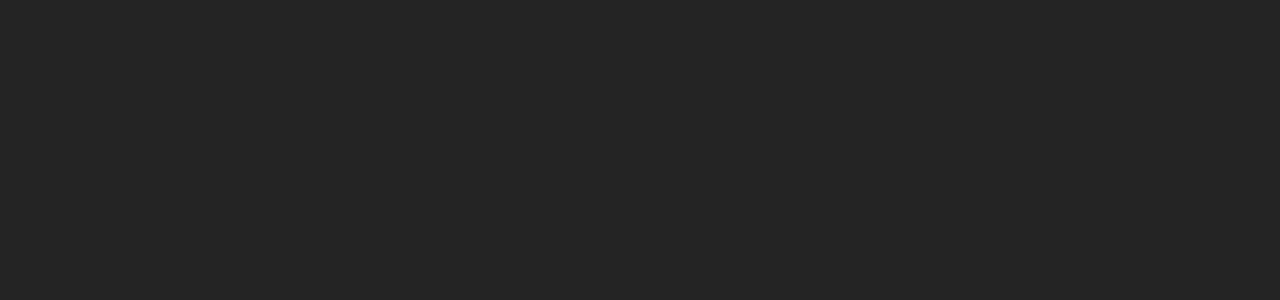
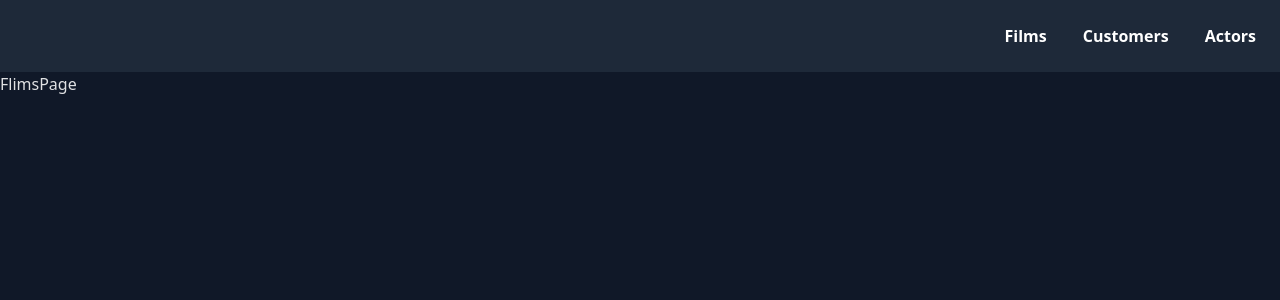
Before and after one commit to SandeebAdhikari/Project_Frontend, a React (Vite) app: page /films in a window 1280 px wide. Before the commit this address had no page. Shown: the top 300 px of the page. Built offline with nearby package versions, Linux system fonts and the light colour scheme.

Commit message:
basic frontend

```diff
--- a/package.json
+++ b/package.json
@@ -12,6 +12,7 @@
   "dependencies": {
     "@tailwindcss/postcss": "^4.1.13",
     "@tailwindcss/vite": "^4.1.13",
+    "lucide-react": "^0.544.0",
     "react": "^19.1.1",
     "react-dom": "^19.1.1",
     "react-router-dom": "^7.8.2"
--- a/src/App.tsx
+++ b/src/App.tsx
@@ -1,12 +1,20 @@
 import { Routes, Route } from "react-router-dom";
-import TopFlims from "./pages/MainPage";
+import NavBar from "./components/NavBar";
+import MainPage from "./pages/MainPage";
+import FlimsPage from "./pages/FlimsPage";
+import CustomersPage from "./pages/CustomersPage";
 
-function App() {
+const App = () => {
   return (
-    <Routes>
-      <Route path="/" element={<TopFlims />} />
-    </Routes>
+    <div className="bg-gray-900 min-h-screen">
+      <NavBar />
+      <Routes>
+        <Route path="/" element={<MainPage />} />
+        <Route path="/films" element={<FlimsPage />} />
+        <Route path="/customers" element={<CustomersPage />} />
+      </Routes>
+    </div>
   );
-}
+};
 
 export default App;
--- a/src/components/ActorCard.tsx
+++ b/src/components/ActorCard.tsx
@@ -18,13 +18,13 @@
     <div className="max-w-sm mx-auto p-4">
       <div
         onClick={() => setOpen(!open)}
-        className="bg-black/20 shadow-lg rounded-2xl p-4 cursor-pointer transition"
+        className="bg-black/20 shadow-lg rounded-2xl p-4 cursor-pointer transition text-center"
       >
         <h2 className="text-xl font-bold text-white-800">{label}</h2>
       </div>
 
       {open && (
-        <div className="mt-4 bg-black/20 p-4 rounded-2xl shadow-inner transition-all duration-500">
+        <div className="mt-4 bg-black/20 p-4 rounded-2xl shadow-inner transition-all duration-500 text-center">
           {Actors.length === 0 ? (
             <p className="text-gray-500">No Actors found</p>
           ) : (
@@ -32,11 +32,11 @@
               {Actors.map((Actor) => (
                 <div
                   key={Actor.Actor_id}
-                  className=" border-b-black text-center hover:bg-black hover:text-white hover:rounded-xl"
+                  className=" border-b-black hover:bg-black hover:text-white hover:rounded-xl"
                 >
                   <div className="text-white font-semibold cursor-pointer ">
-                    {Actor.first_name}
-                  </div>{" "}
+                    {Actor.first_name} {Actor.last_name}
+                  </div>
                 </div>
               ))}
             </div>
--- a/src/components/FlimsCard.tsx
+++ b/src/components/FlimsCard.tsx
@@ -19,13 +19,13 @@
     <div className="max-w-sm mx-auto p-4">
       <div
         onClick={() => setOpen(!open)}
-        className="bg-black/20 shadow-lg rounded-2xl p-4 cursor-pointer transition"
+        className="bg-black/20 shadow-lg rounded-2xl p-4 cursor-pointer transition text-center"
       >
         <h2 className="text-xl font-bold text-white-800">{label}</h2>
       </div>
 
       {open && (
-        <div className="mt-4 bg-black/20 p-4 rounded-2xl shadow-inner transition-all duration-500">
+        <div className="mt-4 bg-black/20 p-4 rounded-2xl shadow-inner transition-all duration-500 text-center">
           {films.length === 0 ? (
             <p className="text-gray-500">No films found</p>
           ) : (
@@ -33,7 +33,7 @@
               {films.map((film) => (
                 <div
                   key={film.film_id}
-                  className=" border-b-black text-center hover:bg-black hover:text-white hover:rounded-xl"
+                  className=" border-b-black hover:bg-black hover:text-white hover:rounded-xl"
                 >
                   <div className="text-white font-semibold cursor-pointer ">
                     {film.title}
--- /dev/null
+++ b/src/components/NavBar.tsx
@@ -0,0 +1,44 @@
+import { useState } from "react";
+import { Link } from "react-router-dom";
+
+const NavBar = () => {
+  const [open, setOpen] = useState(false);
+
+  return (
+    <div className="w-full bg-gray-800 text-white p-4 flex justify-end items-center relative">
+      <button
+        className="sm:hidden block text-2xl font-bold"
+        onClick={() => setOpen(!open)}
+      >
+        {open ? "✖" : "☰"}
+      </button>
+
+      <div
+        className={`${
+          open ? "block" : "hidden"
+        } sm:flex flex flex-col text-center sm:flex-row sm:gap-5 absolute sm:static top-14 right-4 sm:top-auto sm:right-auto bg-gray-700 sm:bg-transparent rounded-lg sm:rounded-none p-2 sm:p-0`}
+      >
+        <Link
+          to="/films"
+          className="hover:underline font-bold hover:bg-black/20 rounded-xl p-2"
+        >
+          Films
+        </Link>
+        <Link
+          to="/customers"
+          className="hover:underline font-bold hover:bg-black/20 rounded-xl p-2"
+        >
+          Customers
+        </Link>
+        <Link
+          to="/actors"
+          className="hover:underline font-bold hover:bg-black/20 rounded-xl p-2"
+        >
+          Actors
+        </Link>
+      </div>
+    </div>
+  );
+};
+
+export default NavBar;
--- /dev/null
+++ b/src/pages/CustomersPage.tsx
@@ -0,0 +1,5 @@
+const CustomersPage = () => {
+  return <div>CustomersPage</div>;
+};
+
+export default CustomersPage;
--- /dev/null
+++ b/src/pages/FlimsPage.tsx
@@ -0,0 +1,5 @@
+const FlimsPage = () => {
+  return <div>FlimsPage</div>;
+};
+
+export default FlimsPage;
```
Also changed, not shown: 1 other file (tests, documents, lock files or other folders).
